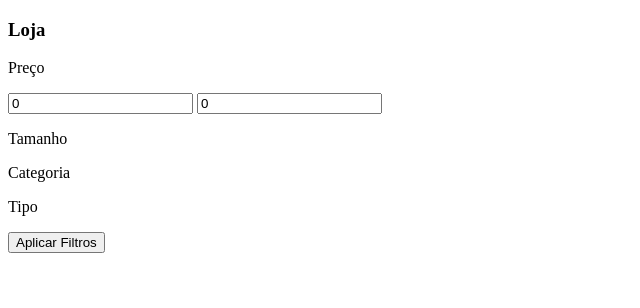
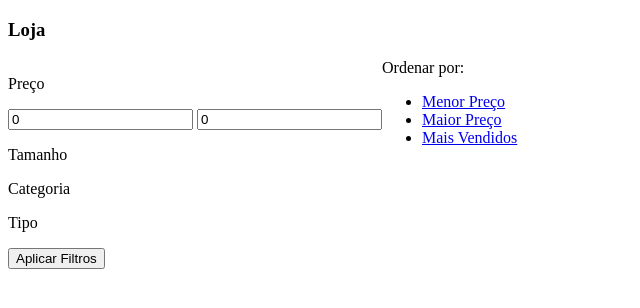
Before and after one commit to LzGuimaraes/E-commerce, a Django app: page /loja/ in a window 1280 px wide. Shown: the part 42-350 px from the top of the page, without its empty margins (0-640 px from the left). Run offline with Django 5.2, Linux system fonts and the light colour scheme; data that the repository does not hold is empty; some libraries are stand-ins or nearby versions.

Commit message:
Adicionando parametro de ordenação na URL + Criando ORder BY por produto `mais vendido`, `menor preço`, `Maior Preço`

```diff
--- a/loja/models.py
+++ b/loja/models.py
@@ -36,6 +36,12 @@ class Produto(models.Model):
 
     def __str__(self):
         return f"Nome: {self.nome}, Categoria: {self.categoria}, Tipo: {self.tipo}, Preço: {self.preco}"
+
+    def total_vendas(self):
+        itens = ItensPedido.objects.filter(pedido__finalizado = True, item_estoque__produto=self.id)
+        total = sum([item.quantidade for item in itens])
+        return total
+
 
 class Cor(models.Model):
     nome = models.CharField(max_length=200, null=True, blank=True)
--- a/loja/templates/base.html
+++ b/loja/templates/base.html
@@ -12,5 +12,7 @@
     {% include 'navbar.html' %}
     {% block body %}
     {% endblock %}
+
+    <script type="text/javascript" src="{% static 'js/main.js' %}"></script>
 </body>
 </html>
--- a/loja/templates/loja.html
+++ b/loja/templates/loja.html
@@ -5,6 +5,7 @@
 
 <h3>Loja</h3>
 
+<div style="display: flex;">
     <form method="POST" action="">
         {% csrf_token %}
         <p>Preço</p>
@@ -31,7 +32,13 @@
         <button type="submit">Aplicar Filtros</button>
     </form>
 
-
+    <div>
+        Ordenar por:
+        <ul>
+           <li><a href="#" class="item-ordenar" name="menor-preco">Menor Preço</a></li>
+           <li><a href="#" class="item-ordenar" name="maior-preco">Maior Preço</a> </li>
+            <li><a href="#" class="item-ordenar" name="mais-vendido">Mais Vendidos</a></li>
+        </ul>
         {% for produto in produtos %}
 
         <a href="{% url 'ver_produto' produto.id %}">
@@ -41,5 +48,6 @@
         <p>Preço: {{ produto.preco }}</p>
 
         {% endfor %}
-
+    </div>
+</div>
 {% endblock %}
--- a/loja/utils.py
+++ b/loja/utils.py
@@ -18,3 +18,16 @@ def preco_minimo_maximo(produtos):
         minimo = list(produtos.aggregate(Min("preco")).values())[0]
         minimo = round(minimo, 2)
     return minimo, maximo
+
+def ordenar_produto(produtos, ordem):
+    if ordem == "menor-preco":
+        return produtos.order_by("preco")
+    elif ordem == "maior-preco":
+        return produtos.order_by("-preco")
+    elif ordem == "mais-vendidos":
+        lista_produtos = []
+        for produto in produtos:
+            lista_produtos.append((produto.total_vendas(), produto))
+        lista_produtos = sorted(lista_produtos, reverse=True)
+        produtos = [item[1] for item in lista_produtos]
+    return produtos
--- a/loja/views.py
+++ b/loja/views.py
@@ -1,7 +1,7 @@
 from django.shortcuts import render, redirect
 from .models import *
 import uuid
-from .utils import filtrar_produtos, preco_minimo_maximo
+from .utils import filtrar_produtos, preco_minimo_maximo, ordenar_produto
 
 
 # Create your views here.
@@ -31,6 +31,10 @@ def loja(request, filtro=None):
     ids_categorias = produtos.values_list("categoria", flat=True).distinct()
     categorias = Categoria.objects.filter(id__in=ids_categorias)
     minimo, maximo = preco_minimo_maximo(produtos)
+
+    ordem = request.GET.get("ordem", " menor-preco")
+    produtos = ordenar_produto(produtos, ordem)
+
     context = {"produtos": produtos, "minimo": minimo, "maximo": maximo, "tamanhos": tamanhos,
                "categorias": categorias}
     return render(request, 'loja.html', context)
--- /dev/null
+++ b/static/js/main.js
@@ -0,0 +1,8 @@
+var url = new URL(document.URL)
+var itens = document.getElementsByClassName("item-ordenar")
+
+for ( i = 0; i < itens.length; i++) {
+    itens[i]
+    url.searchParams.set("ordem", itens[i].name)
+    itens[i].href = url.href
+}
```
Lines whose indentation alone changed are shown as unchanged.
